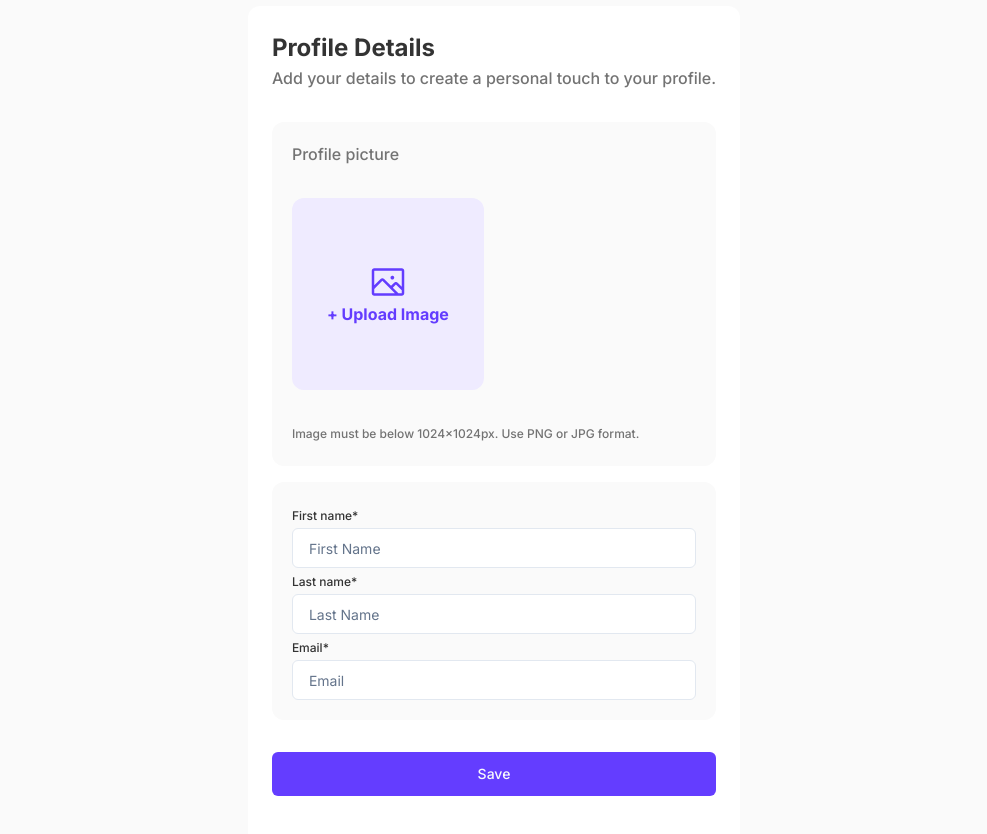
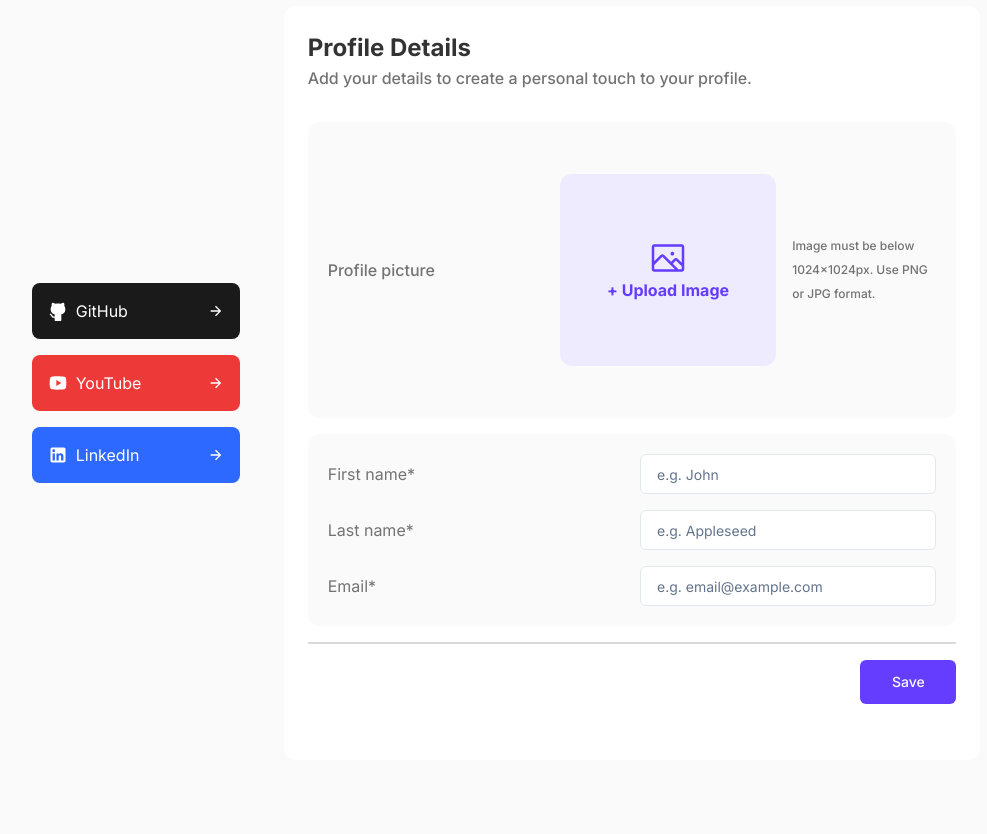
Before and after one commit to tatasadi/link-sharing-app, a Next.js app: page / in a window 1280 px wide. Shown: the part 1000-1834 px from the top of the page, without its empty margins (146-1133 px from the left). After the commit the page ends 1760 px from the top, so only its background shows below. Built offline with nearby package versions, Linux system fonts and the light colour scheme.

Commit message:
responsive profile

```diff
--- a/app/globals.css
+++ b/app/globals.css
@@ -59,3 +59,8 @@
 		@apply bg-background text-foreground;
 	}
 }
+@layer utilities {
+	.item {
+		@apply text-body-s text-pure-gray md:mt-2 md:text-stone-gray md:text-base md:font-normal;
+	}
+}
--- a/app/page.tsx
+++ b/app/page.tsx
@@ -56,6 +56,27 @@ export default function Home() {
 				/>
 			</div>
 			*/ profile /*
+			<div className="flex gap-5 justify-center items-center">
+				<div className="hidden lg:block">
+					<img />
+					<div className="flex flex-col gap-4 p-6">
+						<Card
+							color="#1A1A1A"
+							text="GitHub"
+							icon="/teenyicons_github-solid.svg"
+						/>
+						<Card
+							color="#EE3939"
+							text="YouTube"
+							icon="/ri_youtube-fill.svg"
+						/>
+						<Card
+							color="#2D68FF"
+							text="LinkedIn"
+							icon="/mdi_linkedin.svg"
+						/>
+					</div>
+				</div>
 				<section className="flex flex-col gap-4 p-6 bg-white rounded-xl">
 					<div>
 						<h2 className="text-2xl font-bold leading-9 text-pure-gray">
@@ -66,11 +87,11 @@ export default function Home() {
 							profile.
 						</p>
 					</div>
-				<div className="bg-pure-snow rounded-xl p-5 mt-4">
-					<h3 className="text-body-m text-stone-gray">
+					<div className="bg-pure-snow rounded-xl p-5 mt-4 md:flex md:items-center md:gap-4">
+						<h3 className="text-body-m text-stone-gray md:w-1/2">
 							Profile picture
 						</h3>
-					<div className="bg-soft-lilac rounded-xl flex flex-col justify-center items-center w-[12rem] h-[12rem] my-8">
+						<div className="bg-soft-lilac rounded-xl flex flex-col justify-center items-center w-[12rem] md:w-1/2 h-[12rem] my-8">
 							<img src="/ph_image.svg" />
 							<a
 								href="#"
@@ -80,25 +101,27 @@ export default function Home() {
 								+ Upload Image
 							</a>
 						</div>
-					<p className="text-body-s text-stone-gray">
+						<p className="text-body-s text-stone-gray md:w-1/3">
 							Image must be below 1024x1024px. Use PNG or JPG format.
 						</p>
 					</div>
-				<div className="bg-pure-snow rounded-xl p-5">
-					<label className="text-body-s text-pure-gray">
-						First name*
-					</label>
-					<Input placeholder="First Name" />
-					<label className="text-body-s text-pure-gray">
-						Last name*
-					</label>
-					<Input placeholder="Last Name" />
-					<label className="text-body-s text-pure-gray">Email*</label>
-					<Input placeholder="Email" type="email" />
+					<div className="bg-pure-snow rounded-xl p-5 md:grid md:grid-cols-2 md:gap-4">
+						<label className="item">First name*</label>
+						<Input placeholder="e.g. John" />
+						<label className="item">Last name*</label>
+						<Input placeholder="e.g. Appleseed" />
+						<label className="item">Email*</label>
+						<Input
+							placeholder="e.g. email@example.com"
+							type="email"
+						/>
 					</div>
-				<div></div>
-				<Button className="w-full mb-8">Save</Button>
+					<div className="w-full h-[.15rem] bg-dark-gray"></div>
+					<Button className="w-full mb-8 md:w-[6rem] md:ml-auto">
+						Save
+					</Button>
 				</section>
+			</div>
 		</main>
 	)
 }
```
Lines whose indentation alone changed are shown as unchanged.
